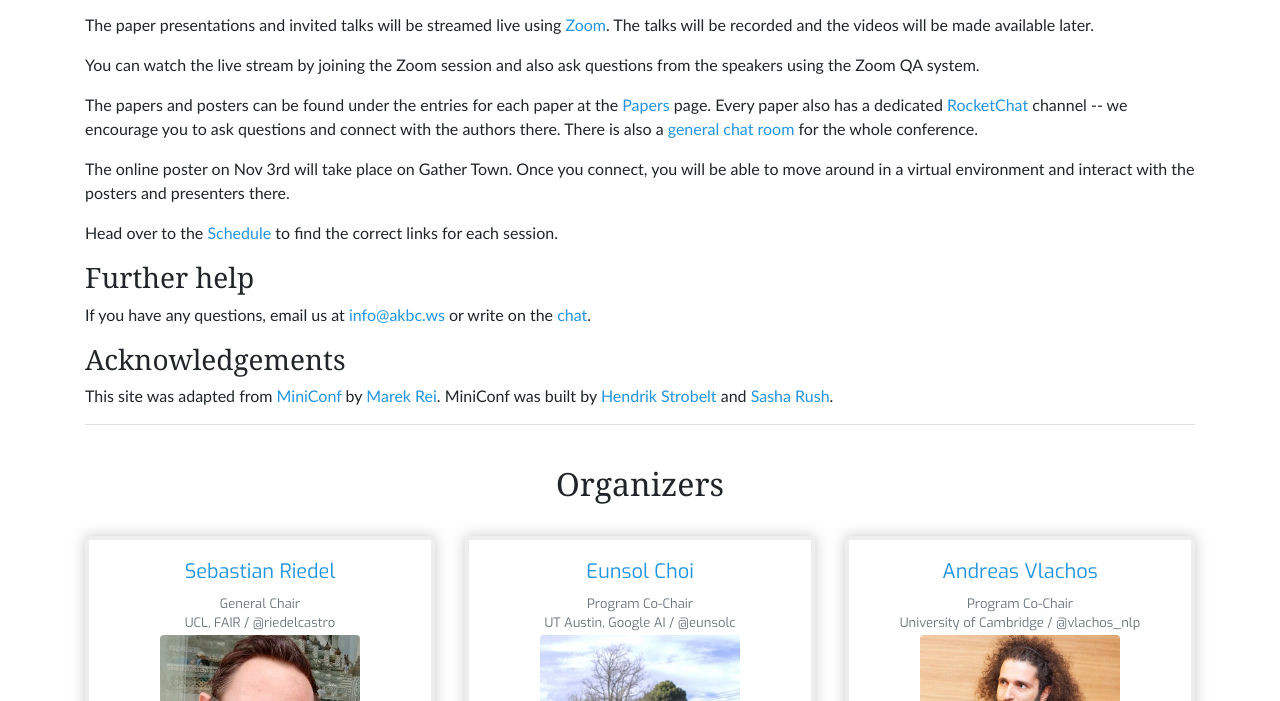
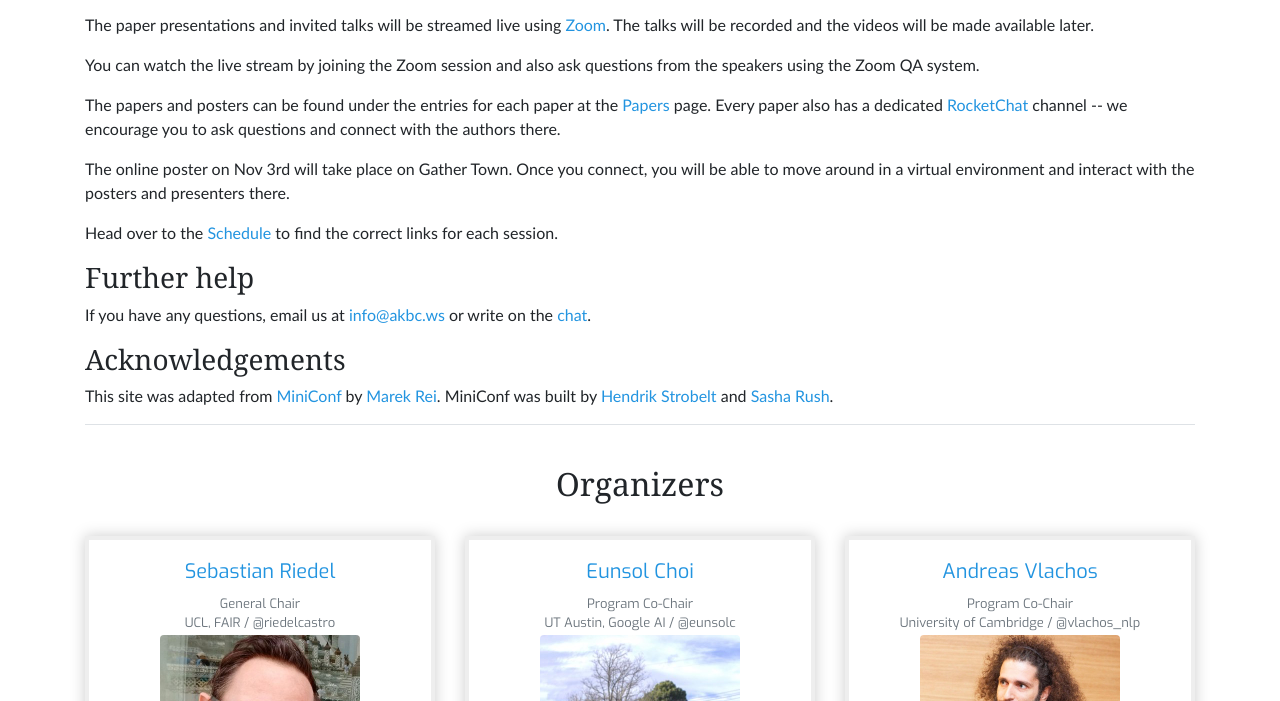
Before and after one commit to akbc-conference/2022-virtual, a plain HTML site: page index.html in a window 1280 px wide. Shown: the part 967-1668 px from the top of the page. Drawn offline with nearby package versions, Linux system fonts and the light colour scheme.

Commit message:
Removing chat link from front page

```diff
--- a/index.html
+++ b/index.html
@@ -185,7 +185,7 @@
 <p>The conference will be hybrid and can also be followed online. </p>
 <p>The paper presentations and invited talks will be streamed live using <a href="https://zoom.us/">Zoom</a>. The talks will be recorded and the videos will be made available later.</p>
 <p>You can watch the live stream by joining the Zoom session and also ask questions from the speakers using the Zoom QA system.</p>
-<p>The papers and posters can be found under the entries for each paper at the <a href="papers.html">Papers</a> page. Every paper also has a dedicated <a href="https://www.rocket.chat/">RocketChat</a> channel -- we encourage you to ask questions and connect with the authors there. There is also a <a href="chat.html">general chat room</a> for the whole conference.</p>
+<p>The papers and posters can be found under the entries for each paper at the <a href="papers.html">Papers</a> page. Every paper also has a dedicated <a href="https://www.rocket.chat/">RocketChat</a> channel -- we encourage you to ask questions and connect with the authors there.</p>
 <p>The online poster on Nov 3rd will take place on Gather Town. Once you connect, you will be able to move around in a virtual environment and interact with the posters and presenters there.</p>
 <p>Head over to the <a href="schedule.html">Schedule</a> to find the correct links for each session.</p>
 <h3>Further help</h3>
```
